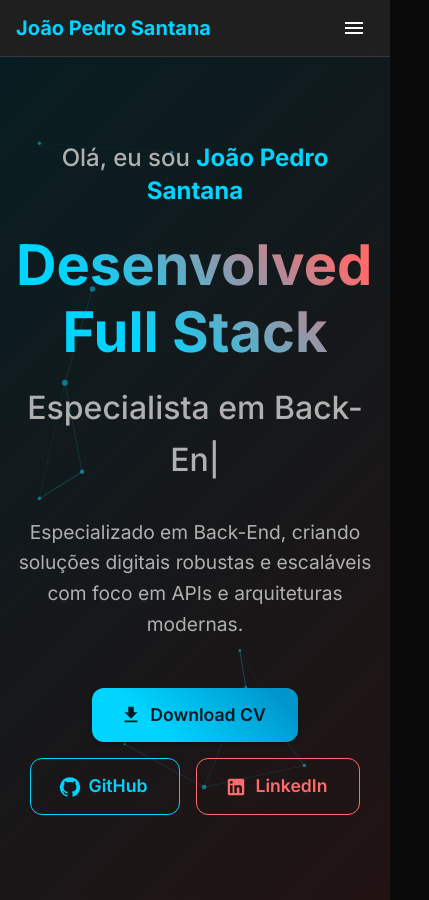
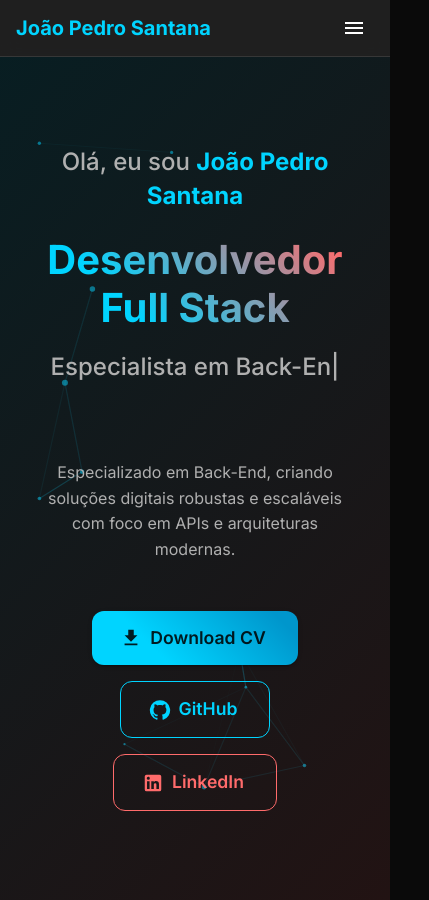
Before and after one commit to jpsantana6699/Portifolio-Full-Stack, a Next.js app: page / in a window 390 px wide. Shown: the whole page, 429 px wide, since content can reach past the window. Built offline with nearby package versions, Linux system fonts and the light colour scheme.

Commit message:
refactor responsive

```diff
--- a/src/app/components/HeroSection.tsx
+++ b/src/app/components/HeroSection.tsx
@@ -30,7 +30,11 @@ export function HeroSection() {
         >
           <Typography
             variant="h4"
-            sx={{ mb: 3, color: 'text.secondary' }}
+            sx={{
+              mb: 3,
+              color: 'text.secondary',
+              fontSize: { xs: '1.5rem', sm: '1.75rem', md: '2rem' },
+            }}
           >
             {t('hello')} <Box component="strong" sx={{ color: '#00d4ff' }}>{t('name')}</Box>
           </Typography>
@@ -44,12 +48,19 @@ export function HeroSection() {
               WebkitBackgroundClip: 'text',
               WebkitTextFillColor: 'transparent',
               fontWeight: 'bold',
+              fontSize: { xs: '2.5rem', sm: '3.5rem', md: '4.5rem' },
             }}
           >
             {t('role')}
           </Typography>
 
-          <Box sx={{ mb: 4, minHeight: '60px' }}>
+          <Box sx={{
+            mb: 4,
+            minHeight: { xs: '80px', sm: '60px' },
+            fontSize: { xs: '1.5rem', sm: '1.75rem', md: '2rem' },
+            color: '#b0b0b0',
+            fontWeight: 500,
+          }}>
             <TypeAnimation
               sequence={
                 language === 'pt'
@@ -77,9 +88,9 @@ export function HeroSection() {
               wrapper="span"
               speed={50}
               style={{
-                fontSize: '2rem',
-                color: '#b0b0b0',
-                fontWeight: 500,
+                fontSize: 'inherit',
+                color: 'inherit',
+                fontWeight: 'inherit',
               }}
               repeat={Infinity}
               key={language}
@@ -91,9 +102,9 @@ export function HeroSection() {
             sx={{
               mb: 6,
               color: 'text.secondary',
-              maxWidth: '600px',
+              maxWidth: { xs: '90%', sm: '70%', md: '600px' },
               margin: '0 auto 48px auto',
-              fontSize: '1.2rem',
+              fontSize: { xs: '1rem', md: '1.2rem' },
               lineHeight: 1.6,
             }}
           >
@@ -105,6 +116,8 @@ export function HeroSection() {
               display: 'flex',
               gap: 2,
               justifyContent: 'center',
+              flexDirection: { xs: 'column', sm: 'row' },
+              alignItems: 'center',
               flexWrap: 'wrap',
             }}
           >
```
